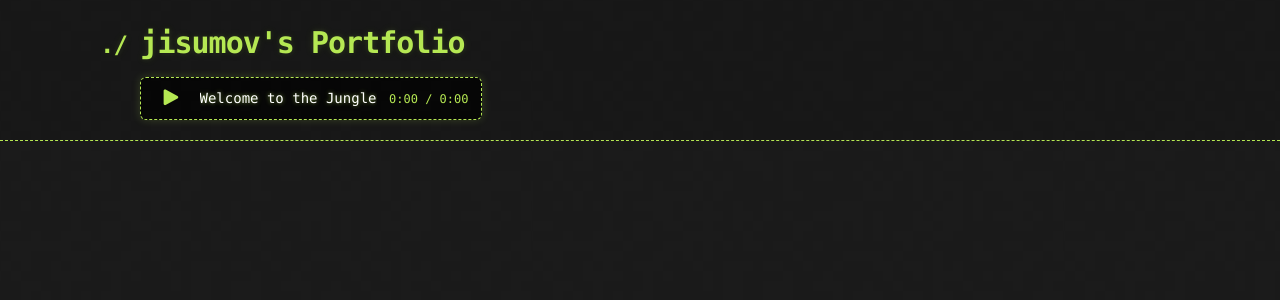
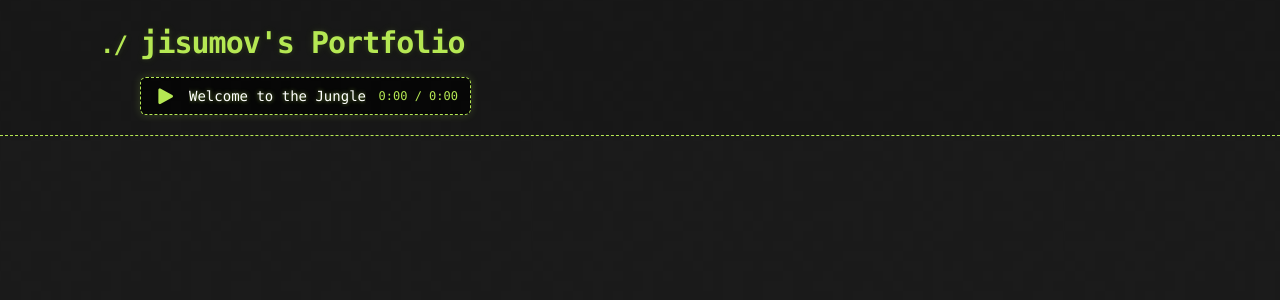
Before and after one commit to jisumov/jisumov.github.io, a Jekyll site: the page built from projects/diggy-diggy-soc/index.md, in a window 1280 px wide. Shown: the top 300 px of the page. Built offline with Jekyll 4.4.1, drawn with Linux system fonts in a browser that asks for light colours; nearby versions of some CDN libraries.

Commit message:
fix: update buttons and timer

```diff
--- a/assets/css/style.scss
+++ b/assets/css/style.scss
@@ -25,7 +25,12 @@
   cursor: pointer;
   color: #b5e853;
   font-size: 18px;
-  padding: 4px 6px;
+  width: 24px;   /* fixed width */
+  height: 24px;  /* fixed height */
+  display: flex;
+  align-items: center;
+  justify-content: center;
+  line-height: 1;
   transition: color 0.2s ease, transform 0.1s ease;
 }
 
--- a/assets/js/player.js
+++ b/assets/js/player.js
@@ -1,37 +1,45 @@
 let player, duration = 0, interval;
+const btn = document.getElementById('yt-audio-btn');
+const timeEl = document.getElementById('yt-time');
+
 function onYouTubeIframeAPIReady() {
   player = new YT.Player('yt-audio-iframe', {
     events: {
       'onReady': (e) => {
         player.setVolume(30);
         duration = player.getDuration();
-        document.getElementById("yt-time").textContent = `0:00 / ${formatTime(duration)}`;
+        timeEl.textContent = `0:00 / ${formatTime(duration)}`;
       },
-      'onStateChange': (e) => {
-        if (e.data === YT.PlayerState.ENDED) {
-          const icon = btn.querySelector("i");
-          icon.className = "fa-solid fa-play";
-          clearInterval(interval);
-          timeEl.textContent = `0:00 / ${formatTime(duration)}`;
-        }
-      }
+      'onStateChange': onPlayerStateChange
     }
   });
 }
 
-const btn = document.getElementById('yt-audio-btn');
-const timeEl = document.getElementById('yt-time');
+function onPlayerStateChange(e) {
+  const icon = btn.querySelector("i");
+
+  if (e.data === YT.PlayerState.PLAYING) {
+    duration = player.getDuration();
+    icon.className = "fa-solid fa-stop";
+    clearInterval(interval);
+    interval = setInterval(updateTime, 1000);
+  }
+  else if (e.data === YT.PlayerState.PAUSED) {
+    icon.className = "fa-solid fa-play";
+    clearInterval(interval);
+  }
+  else if (e.data === YT.PlayerState.ENDED) {
+    icon.className = "fa-solid fa-play";
+    clearInterval(interval);
+    timeEl.textContent = `0:00 / ${formatTime(duration)}`;
+  }
+}
 
 btn.addEventListener('click', () => {
-  const icon = btn.querySelector("i");
   if (player.getPlayerState() === YT.PlayerState.PLAYING) {
     player.pauseVideo();
-    icon.className = "fa-solid fa-play";
-    clearInterval(interval);
   } else {
     player.playVideo();
-    icon.className = "fa-solid fa-stop";
-    interval = setInterval(updateTime, 1000);
   }
 });
 
```
